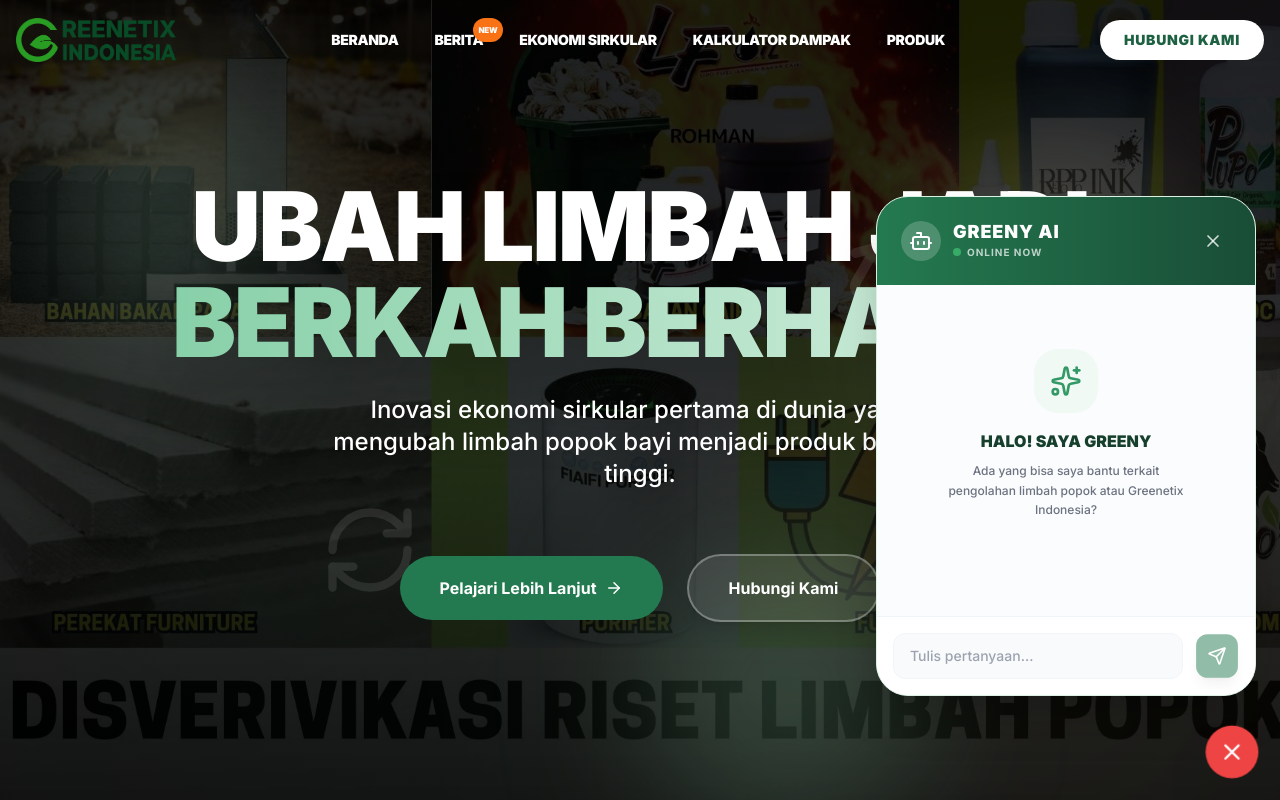
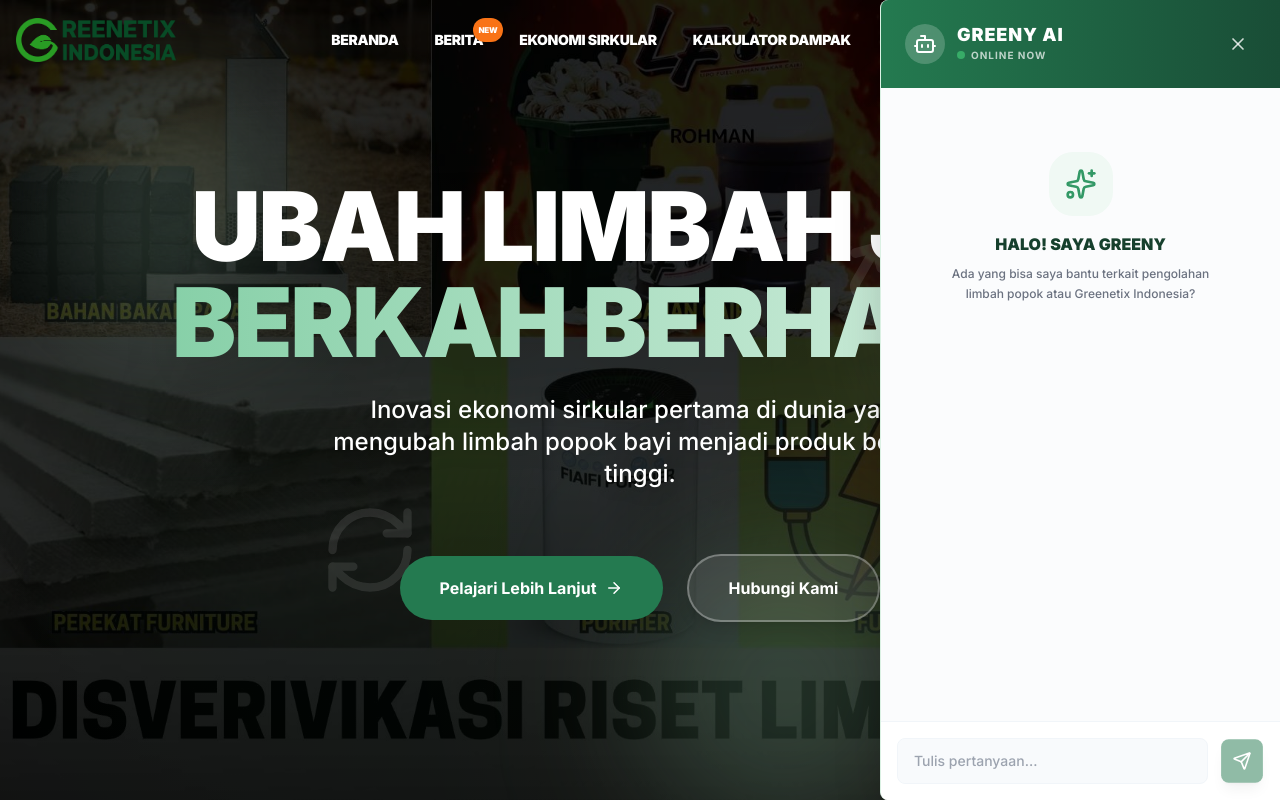
Before and after one commit to rizd027/Greenetix-Boy, a Next.js app: page / in a window 1280 px wide. Both pictures are taken after a click on the button 1232 px from the left and 752 px from the top of the page. Shown: the top 800 px of the page. Built offline with nearby package versions, Linux system fonts and the light colour scheme.

Commit message:
fix: chat api 404, optimize performance, and refactor chatbot to sidebar

```diff
--- a/components/BlogSection.tsx
+++ b/components/BlogSection.tsx
@@ -94,7 +94,7 @@
                             opacity: [0.1, 0.2, 0.1],
                         }}
                         transition={{ duration: 15, repeat: Infinity, ease: "easeInOut" }}
-                        className="absolute -top-40 -left-20 w-[400px] md:w-[600px] h-[400px] md:h-[600px] bg-primary-100/20 rounded-full blur-[60px] md:blur-[120px] will-change-transform hidden md:block"
+                        className="absolute -top-40 -left-20 w-[400px] md:w-[600px] h-[400px] md:h-[600px] bg-primary-100/20 rounded-full blur-[40px] md:blur-[80px] will-change-transform hidden md:block"
                     />
                     <motion.div
                         animate={{
@@ -102,7 +102,7 @@
                             opacity: [0.1, 0.15, 0.1],
                         }}
                         transition={{ duration: 18, repeat: Infinity, ease: "easeInOut", delay: 2 }}
-                        className="absolute -bottom-40 -right-40 w-[400px] md:w-[600px] h-[400px] md:h-[600px] bg-primary-50/40 rounded-full blur-[80px] md:blur-[150px] will-change-transform hidden md:block"
+                        className="absolute -bottom-40 -right-40 w-[400px] md:w-[600px] h-[400px] md:h-[600px] bg-primary-50/40 rounded-full blur-[50px] md:blur-[90px] will-change-transform hidden md:block"
                     />
 
                     {/* Decorative Background Text - static on mobile, animated whileInView */}
--- a/components/ChatBot.tsx
+++ b/components/ChatBot.tsx
@@ -68,8 +68,12 @@
         <div className="relative">
             <AnimatePresence>
                 {isOpen && (
-                    <div
-                        className="fixed sm:absolute inset-0 sm:inset-auto sm:right-0 sm:bottom-16 md:sm:bottom-20 w-full sm:w-[380px] h-full sm:h-[500px] bg-white rounded-none sm:rounded-[2rem] shadow-2xl border-0 sm:border sm:border-primary-100 flex flex-col overflow-hidden z-[9999] sm:z-auto"
+                    <motion.div
+                        initial={{ x: "100%" }}
+                        animate={{ x: 0 }}
+                        exit={{ x: "100%" }}
+                        transition={{ type: "spring", damping: 25, stiffness: 200 }}
+                        className="fixed inset-y-0 right-0 w-full sm:w-[400px] h-screen bg-white shadow-2xl flex flex-col overflow-hidden z-[9999] sm:rounded-l-lg border-l border-primary-100"
                     >
                         {/* Header */}
                         <div className="bg-gradient-to-r from-primary-600 to-primary-800 p-6 flex items-center justify-between">
@@ -111,7 +115,7 @@
                                     key={idx}
                                     className={`flex ${msg.role === "user" ? "justify-end" : "justify-start"}`}
                                 >
-                                    <div className={`max-w-[85%] p-4 rounded-2xl text-sm font-medium leading-relaxed ${
+                                    <div className={`max-w-[85%] p-4 rounded-md text-sm font-medium leading-relaxed ${
                                         msg.role === "user"
                                             ? "bg-primary-600 text-white rounded-tr-none shadow-lg shadow-primary-600/20"
                                             : "bg-white text-gray-800 rounded-tl-none shadow-md border border-slate-100"
@@ -122,7 +126,7 @@
                             ))}
                             {isLoading && (
                                 <div className="flex justify-start">
-                                    <div className="bg-white p-4 rounded-2xl rounded-tl-none border border-slate-100 shadow-md">
+                                    <div className="bg-white p-4 rounded-md rounded-tl-none border border-slate-100 shadow-md">
                                         <Loader2 className="w-5 h-5 text-primary-500 animate-spin" />
                                     </div>
                                 </div>
@@ -137,17 +141,17 @@
                                 value={input}
                                 onChange={(e) => setInput(e.target.value)}
                                 placeholder="Tulis pertanyaan..."
-                                className="flex-1 bg-slate-50 border border-slate-100 rounded-xl px-4 py-3 text-sm focus:outline-none focus:ring-2 focus:ring-primary-500 transition-all font-medium"
+                                className="flex-1 bg-slate-50 border border-slate-100 rounded-lg px-4 py-3 text-sm focus:outline-none focus:ring-2 focus:ring-primary-500 transition-all font-medium"
                             />
                             <button
                                 type="submit"
                                 disabled={!input.trim() || isLoading}
-                                className="bg-primary-600 text-white p-3 rounded-xl shadow-lg hover:bg-primary-700 transition-all disabled:opacity-50 disabled:scale-95 active:scale-90"
+                                className="bg-primary-600 text-white p-3 rounded-lg shadow-lg hover:bg-primary-700 transition-all disabled:opacity-50 disabled:scale-95 active:scale-90"
                             >
                                 <Send size={20} />
                             </button>
                         </form>
-                    </div>
+                    </motion.div>
                 )}
             </AnimatePresence>
 
@@ -160,7 +164,7 @@
                     isOpen ? "bg-red-500 text-white rotate-90" : "bg-primary-600 text-white"
                 }`}
             >
-                {isOpen ? <X size={24} /> : <MessageCircle size={24} />}
+                {isOpen ? <X size={24} /> : <Sparkles size={24} />}
 
                 {/* Notification Badge */}
                 {!isOpen && messages.length === 0 && (
--- a/components/CircularEconomy.tsx
+++ b/components/CircularEconomy.tsx
@@ -73,7 +73,7 @@
                         opacity: [0.15, 0.25, 0.15],
                     }}
                     transition={{ duration: 15, repeat: Infinity, ease: "easeInOut" }}
-                    className="absolute -top-40 -right-20 w-[400px] md:w-[600px] h-[400px] md:h-[600px] bg-primary-100/30 rounded-full blur-[60px] md:blur-[120px] will-change-transform hidden md:block"
+                    className="absolute -top-40 -right-20 w-[400px] md:w-[600px] h-[400px] md:h-[600px] bg-primary-100/30 rounded-full blur-[40px] md:blur-[80px] will-change-transform hidden md:block"
                 />
                 <motion.div
                     animate={{
@@ -81,7 +81,7 @@
                         opacity: [0.1, 0.15, 0.1],
                     }}
                     transition={{ duration: 18, repeat: Infinity, ease: "easeInOut", delay: 1 }}
-                    className="absolute -bottom-40 -left-20 w-[400px] md:w-[500px] h-[400px] md:h-[500px] bg-primary-50/40 rounded-full blur-[60px] md:blur-[100px] will-change-transform hidden md:block"
+                    className="absolute -bottom-40 -left-20 w-[400px] md:w-[500px] h-[400px] md:h-[500px] bg-primary-50/40 rounded-full blur-[40px] md:blur-[70px] will-change-transform hidden md:block"
                 />
 
                 {/* Large Background Text - static with whileInView opacity */}
--- a/components/Hero.tsx
+++ b/components/Hero.tsx
@@ -43,10 +43,19 @@
     <section id="home" className="relative min-h-screen flex items-center justify-center overflow-hidden">
       {/* Slideshow Background */}
       <div className="absolute inset-0 z-0">
-        {images.map((src, index) => (
+        {images.map((src, index) => {
+          // Only render current, next, and previous images to save memory and bandwidth
+          const isCurrent = index === currentImageIndex;
+          const isNext = index === (currentImageIndex + 1) % images.length;
+          const isPrev = index === (currentImageIndex - 1 + images.length) % images.length;
+
+          if (!isCurrent && !isNext && !isPrev) return null;
+
+          return (
             <div
               key={src}
-            className={`absolute inset-0 transition-opacity duration-1000 ease-in-out ${index === currentImageIndex ? "opacity-100" : "opacity-0"
+              className={`absolute inset-0 transition-opacity duration-1000 ease-in-out ${
+                isCurrent ? "opacity-100" : "opacity-0"
               }`}
             >
               <Image
@@ -61,7 +70,8 @@
               {/* Dark/Gradient Overlay for Readability */}
               <div className="absolute inset-0 bg-black/40 bg-gradient-to-b from-black/20 via-transparent to-black/60"></div>
             </div>
-        ))}
+          );
+        })}
       </div>
 
       {/* Extra Dark Overlay for Text Readability */}
--- a/components/Preloader.tsx
+++ b/components/Preloader.tsx
@@ -14,10 +14,6 @@
 
     const assets = [
         "/logo.png",
-        "/galeri/display-produk.jpg",
-        "/produk/Briket.png",
-        "/produk/Pupo.jpeg",
-        "/dokumentasi/team-bersama.png",
         "/yafet.png",
         "/rohman.png",
         "/arief.png"
--- a/next.config.ts
+++ b/next.config.ts
@@ -4,7 +4,7 @@
 const repo = 'Greenetix-Boy';
 
 const nextConfig: NextConfig = {
-    output: 'export',
+    ...(isGitHubPages ? { output: 'export' as const } : {}),
     basePath: isGitHubPages ? `/${repo}` : '',
     trailingSlash: true,
     images: {
```
Lines whose indentation alone changed are shown as unchanged.
